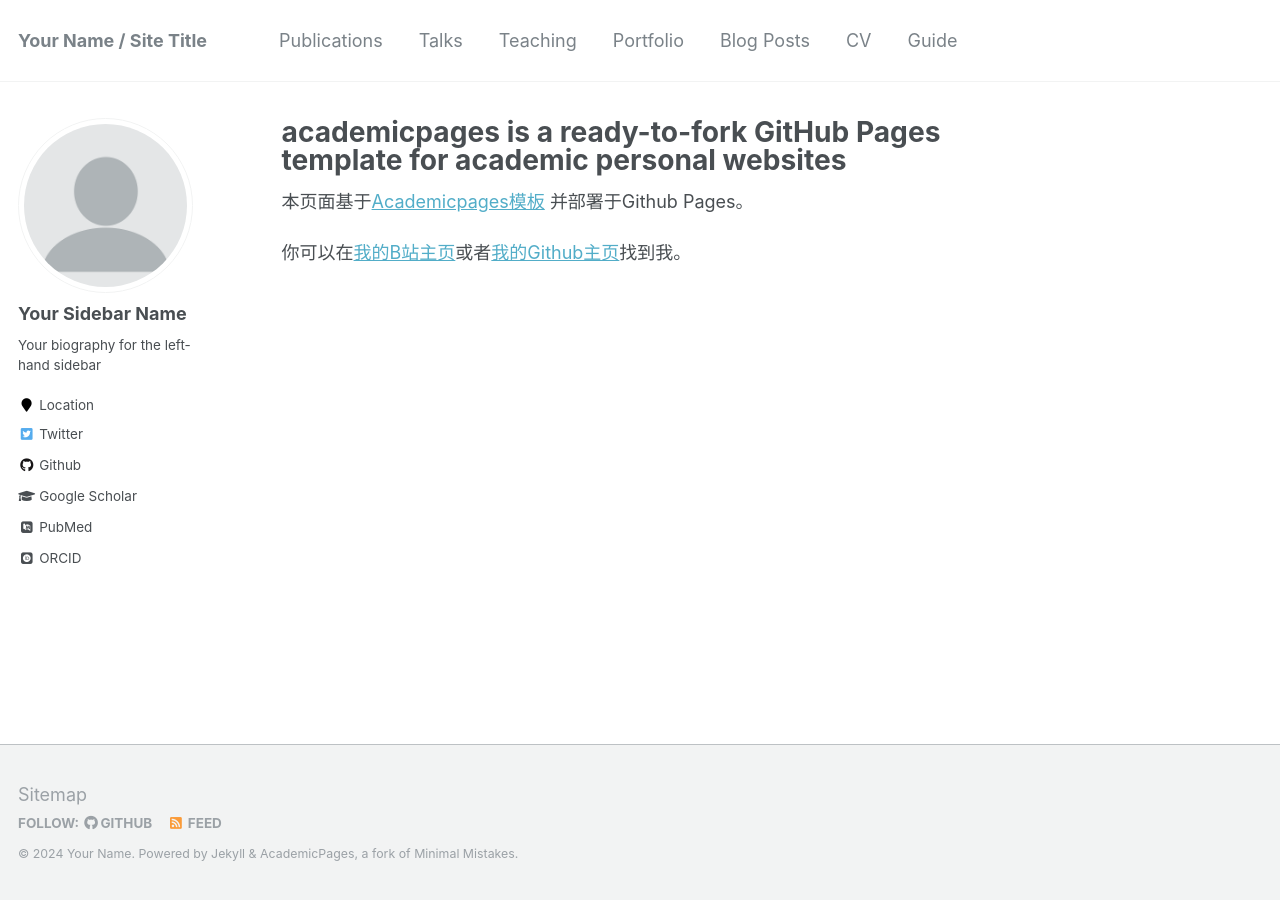
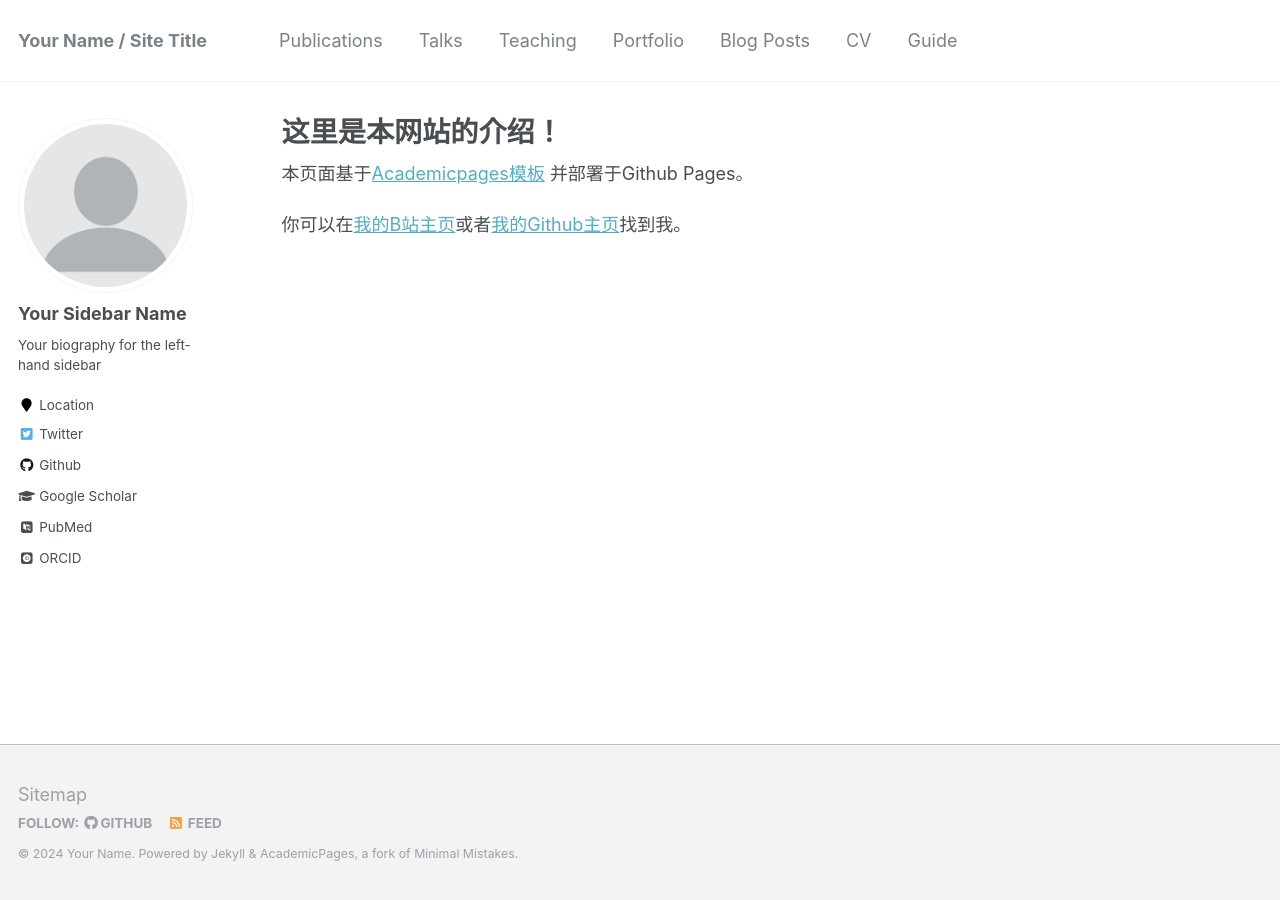
Before and after one commit to Creeper005bili/creeper005bili.github.io, a Jekyll site: the page built from _pages/about.md, in a window 1280 px wide. Built offline with Jekyll 4.4.1, drawn with Linux system fonts in a browser that asks for light colours; some web fonts are replaced.

Commit message:
Update about.md

```diff
--- a/_pages/about.md
+++ b/_pages/about.md
@@ -1,6 +1,6 @@
 ---
 permalink: /
-title: "academicpages is a ready-to-fork GitHub Pages template for academic personal websites"
+title: "这里是本网站的介绍！"
 author_profile: true
 redirect_from:
   - /about/
```
